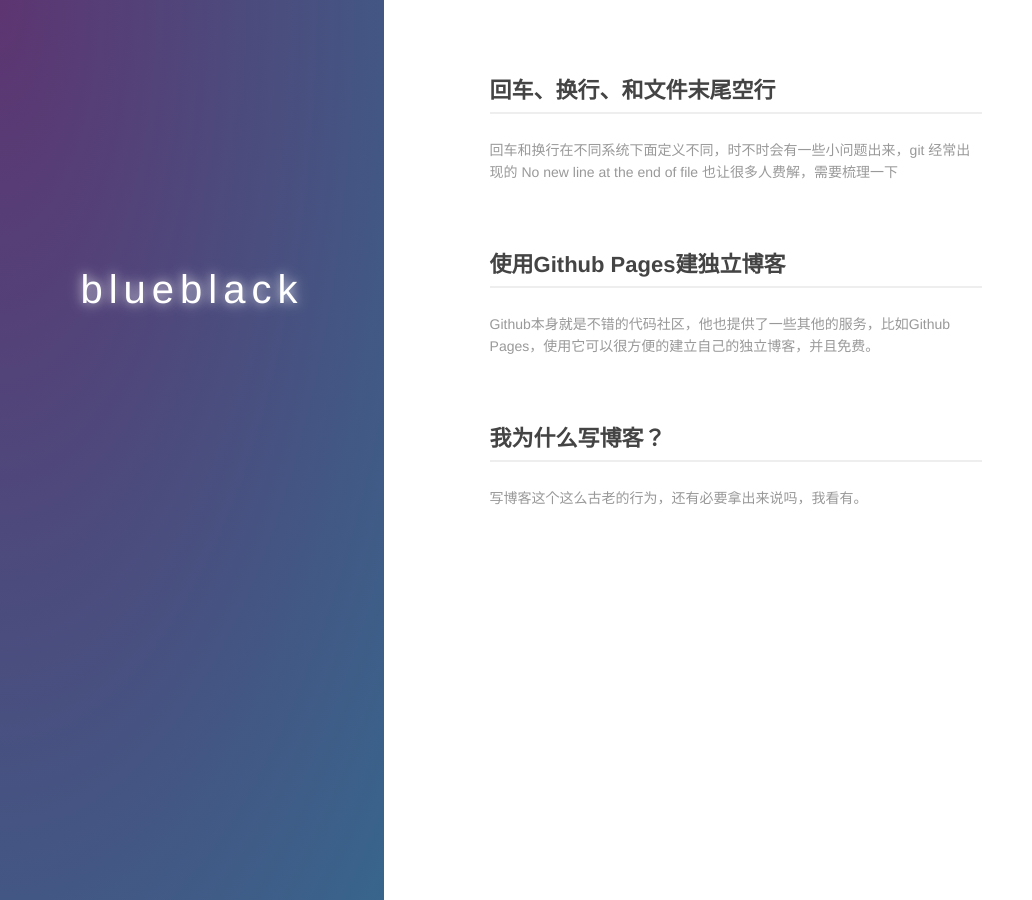
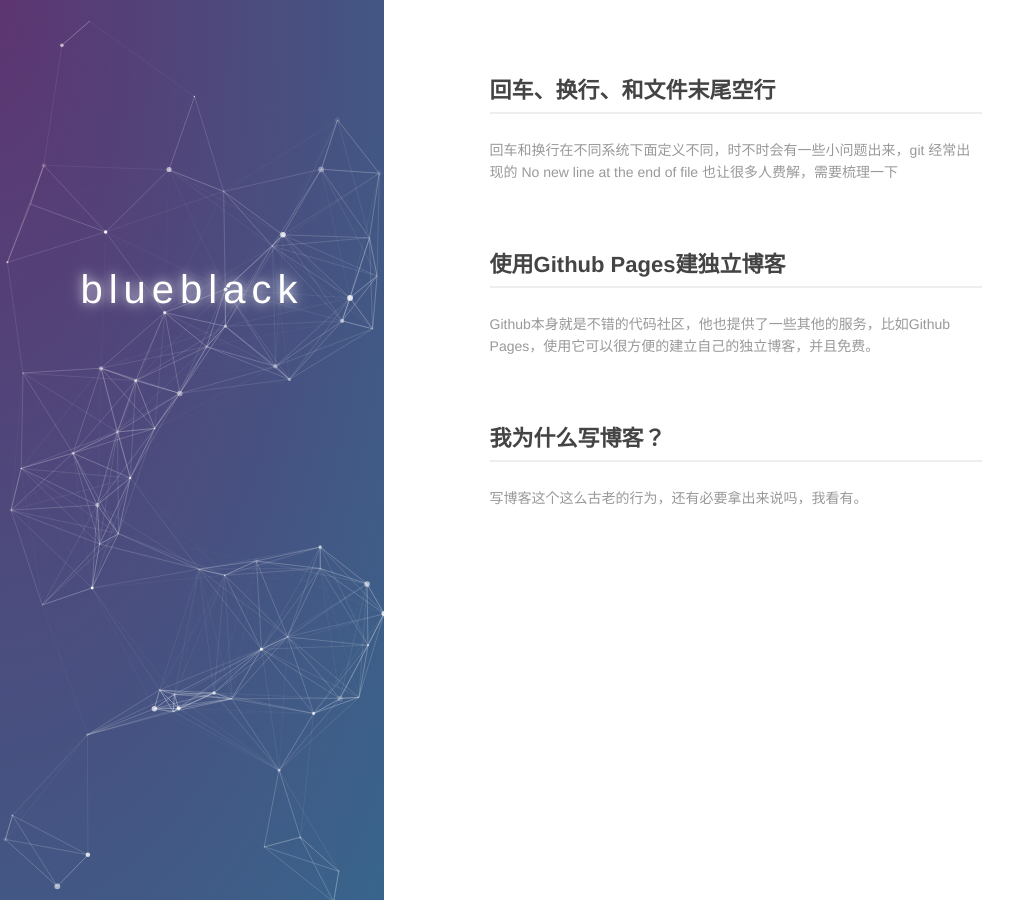
Before and after one commit to blueblack2012/blueblack2012.github.io, a Jekyll site: the page built from index.md, in a window 1280 px wide. Shown: the whole page, without its empty margins (0-1032 px from the left). Built offline with Jekyll 4.4.1, drawn with Linux system fonts in a browser that asks for light colours.

Commit message:
change index.md

```diff
--- a/index.md
+++ b/index.md
@@ -11,7 +11,9 @@ layout: default
         <a href="http://www.douban.com/people/beiyuu/" target="_blank"><img src="http://www.douban.com/favicon.ico" alt="" width="22"/></a>
         <a href="http://instagram.com/beiyuu/" target="_blank"><img src="http://d36xtkk24g8jdx.cloudfront.net/bluebar/00c6602/images/ico/favicon.ico" alt="" width="22"/></a>
       </div>
-      <div id="particles-js"></div>
+      <div id="particles-js">
+        <canvas class="particles-js-canvas-el" width="361" height="979" style="width: 100%; height: 100%;"></canvas>
+      </div>
     </div>
 
     <div class="index-content">
@@ -25,4 +27,8 @@ layout: default
       </ul>
     </div>
   </div>
+  <script src="http://cdn.jsdelivr.net/particles.js/2.0.0/particles.min.js"></script>
+  <script>
+    particlesJS("particles-js", {"particles":{"number":{"value":160,"density":{"enable":true,"value_area":800}},"color":{"value":"#ffffff"},"shape":{"type":"circle","stroke":{"width":0,"color":"#000000"},"polygon":{"nb_sides":5},"image":{"src":"img/github.svg","width":100,"height":100}},"opacity":{"value":1,"random":true,"anim":{"enable":true,"speed":1,"opacity_min":0,"sync":false}},"size":{"value":3,"random":true,"anim":{"enable":false,"speed":4,"size_min":0.3,"sync":false}},"line_linked":{"enable":true,"distance":150,"color":"#ffffff","opacity":0.4,"width":1},"move":{"enable":true,"speed":1,"direction":"none","random":true,"straight":false,"out_mode":"out","bounce":false,"attract":{"enable":false,"rotateX":600,"rotateY":600}}},"interactivity":{"detect_on":"canvas","events":{"onhover":{"enable":true,"mode":"bubble"},"onclick":{"enable":true,"mode":"repulse"},"resize":true},"modes":{"grab":{"distance":400,"line_linked":{"opacity":1}},"bubble":{"distance":250,"size":0,"duration":2,"opacity":0,"speed":3},"repulse":{"distance":400,"duration":0.4},"push":{"particles_nb":4},"remove":{"particles_nb":2}}},"retina_detect":true})
+  </script>
 </body>
```
